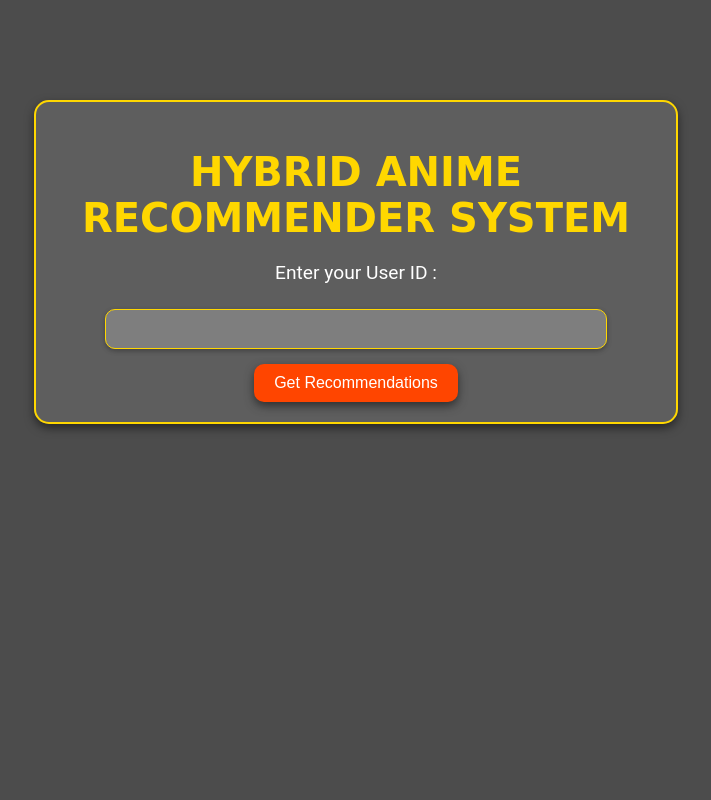
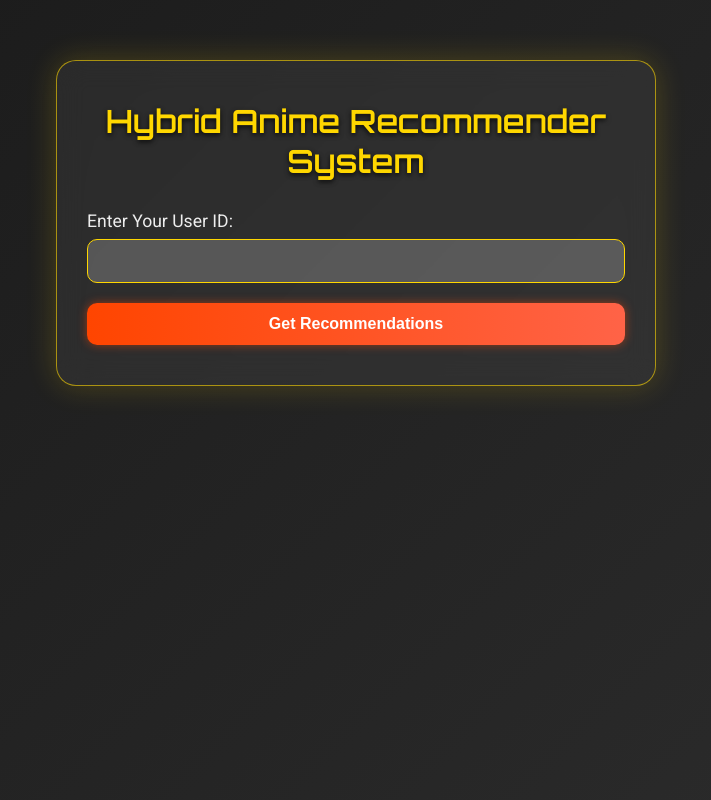
Before and after one commit to igopalakrishna/hybrid-recommender-system, a Flask app: page / in a window 1280 px wide. Shown: the whole page, without its empty margins (284-995 px from the left). Run offline with Flask 3, Linux system fonts and the light colour scheme.

Commit message:
dockerfile

```diff
--- a/app.py
+++ b/app.py
@@ -18,4 +18,4 @@ def home():
     return render_template('index.html' , recommendations=recommendations)
 
 if __name__=="__main__":
-    app.run(debug=True,host='0.0.0.0',port=5000)
+    app.run(debug=True,host='0.0.0.0',port=5001) #default:5000
--- a/static/style.css
+++ b/static/style.css
@@ -1,137 +1,146 @@
-/* General Styles */
-body {
+@import url("https://fonts.googleapis.com/css2?family=Orbitron:wght@600&family=Satisfy&family=Roboto&display=swap");
+
+/* Global Reset */
+* {
   margin: 0;
   padding: 0;
-  font-family: "Roboto", sans-serif;
-  /* background-image: url('https://wallpapercave.com/wp/wp6442841.jpg');  */
-  /* Anime-themed background */
-  background-size: cover;
-  background-position: center;
-  color: #ffffff;
+  box-sizing: border-box;
 }
 
-/* Overlay effect to make text readable */
-body::before {
-  content: "";
-  position: fixed;
-  top: 0;
-  left: 0;
-  width: 100%;
-  height: 100%;
-  background: rgba(0, 0, 0, 0.7); /* Black overlay with transparency */
-  z-index: -1;
+body {
+  font-family: "Roboto", sans-serif;
+  background: linear-gradient(135deg, #1a1a1a, #2c2c2c);
+  color: #fff;
+  min-height: 100vh;
+  display: flex;
+  justify-content: center;
+  align-items: flex-start;
+  padding: 60px 20px;
 }
 
-/* Form Container */
+/* Glassmorphism Container */
 .form-container {
-  width: 90%;
+  width: 100%;
   max-width: 600px;
-  margin: 100px auto;
-  padding: 20px;
-  background: rgba(255, 255, 255, 0.1); /* Semi-transparent background */
-  border-radius: 15px;
-  text-align: center;
-  box-shadow: 0 4px 10px rgba(0, 0, 0, 0.5);
-  border: 2px solid #ffd700; /* Gold border for elegance */
+  background: rgba(255, 255, 255, 0.06);
+  backdrop-filter: blur(14px);
+  border-radius: 20px;
+  border: 1px solid rgba(255, 215, 0, 0.6);
+  padding: 40px 30px;
+  box-shadow: 0 0 30px rgba(255, 215, 0, 0.2);
+  animation: slideUp 1s ease;
 }
 
-/* Heading Styles */
-.form-container h1 {
-  font-size: 2.5rem;
-  font-family: "Satisfy", cursive; /* Beautiful cursive font */
-  margin-bottom: 20px;
-  color: #ffd700; /* Gold heading */
+@keyframes slideUp {
+  from {
+    opacity: 0;
+    transform: translateY(40px);
+  }
+  to {
+    opacity: 1;
+    transform: translateY(0);
+  }
 }
 
-/* Form Elements */
+h1 {
+  font-family: "Orbitron", sans-serif;
+  color: #ffd700;
+  text-align: center;
+  font-size: 2rem;
+  margin-bottom: 30px;
+  text-shadow: 0 2px 5px rgba(0, 0, 0, 0.8);
+}
+
 label {
-  font-size: 1.2rem;
-  margin-bottom: 10px;
   display: block;
-  color: #ffffff;
+  font-size: 1.1rem;
+  margin-bottom: 8px;
+  color: #eee;
+  text-align: left;
 }
 
 input[type="number"] {
-  width: 80%;
-  padding: 10px;
-  margin: 15px 0;
+  width: 100%;
+  padding: 12px;
   font-size: 1rem;
+  border-radius: 10px;
   border: 1px solid #ffd700;
-  border-radius: 10px;
-  background: rgba(255, 255, 255, 0.2);
-  color: #ffffff;
-  text-align: center;
-  box-shadow: 0 2px 5px rgba(0, 0, 0, 0.3);
+  background-color: rgba(255, 255, 255, 0.2);
+  color: #fff;
+  margin-bottom: 20px;
+  transition: all 0.3s ease;
+}
+
+input[type="number"]:focus {
+  outline: none;
+  border-color: #ff6347;
+  background-color: rgba(255, 255, 255, 0.3);
 }
 
 button {
-  padding: 10px 20px;
+  width: 100%;
+  padding: 12px;
   font-size: 1rem;
-  color: #ffffff;
-  background: #ff4500; /* Vibrant orange button */
+  background: linear-gradient(to right, #ff4500, #ff6347);
   border: none;
   border-radius: 10px;
+  color: white;
+  font-weight: bold;
   cursor: pointer;
-  transition: background 0.3s ease;
-  box-shadow: 0 4px 10px rgba(0, 0, 0, 0.5);
+  transition: all 0.3s ease;
+  box-shadow: 0 0 10px rgba(255, 69, 0, 0.5);
 }
 
 button:hover {
-  background: #ffd700; /* Gold hover effect */
+  background: #ffd700;
+  color: black;
+  box-shadow: 0 0 15px rgba(255, 215, 0, 0.8);
 }
 
-/* Results Container */
 .results-container {
   margin-top: 30px;
-  text-align: left;
-  padding: 20px;
-  background: rgba(0, 0, 0, 0.5);
-  border-radius: 10px;
-  color: #ffd700; /* Gold text for results */
-  box-shadow: 0 4px 10px rgba(0, 0, 0, 0.5);
+  padding: 25px;
+  background: rgba(0, 0, 0, 0.6);
+  border-radius: 15px;
+  border-left: 4px solid #ffd700;
+  box-shadow: 0 0 10px rgba(255, 215, 0, 0.3);
 }
 
 .results-container h2 {
-  font-size: 1.5rem;
+  font-family: "Satisfy", cursive;
+  font-size: 1.6rem;
   margin-bottom: 15px;
-  color: #ffffff;
+  color: #fff;
 }
 
 .results-container ul {
   list-style-type: none;
-  padding: 0;
+  padding-left: 0;
 }
 
 .results-container li {
-  font-size: 1.2rem;
-  margin: 5px 0;
-  padding: 5px;
-  border-bottom: 1px solid #ffd700;
-  color: #ffffff;
+  font-size: 1.1rem;
+  margin-bottom: 8px;
+  padding-bottom: 4px;
+  border-bottom: 1px dashed #ffd700;
+  transition: color 0.2s ease;
 }
 
-/* Responsive Design */
-@media (max-width: 768px) {
+.results-container li:hover {
+  color: #ff6347;
+}
+
+/* Responsive */
+@media screen and (max-width: 600px) {
   .form-container {
-    margin: 50px auto;
-    padding: 15px;
+    padding: 30px 20px;
   }
 
-  .form-container h1 {
-    font-size: 2rem;
-  }
-
-  input[type="number"],
-  button {
-    font-size: 1rem;
-    padding: 8px;
+  h1 {
+    font-size: 1.6rem;
   }
 
   .results-container h2 {
     font-size: 1.3rem;
   }
-
-  .results-container li {
-    font-size: 1rem;
-  }
 }
--- a/templates/index.html
+++ b/templates/index.html
@@ -4,27 +4,26 @@
     <meta charset="UTF-8" />
     <meta name="viewport" content="width=device-width, initial-scale=1.0" />
     <link rel="stylesheet" href="/static/style.css" />
-    <title>HYBRID RECOMMNDER SYSTEM</title>
+    <title>Hybrid Anime Recommender</title>
   </head>
   <body>
     <div class="form-container">
-      <h1>HYBRID ANIME RECOMMENDER SYSTEM</h1>
+      <h1>Hybrid Anime Recommender System</h1>
       <form action="/" method="POST">
-        <label for="userID">Enter your User ID : </label>
+        <label for="userID">Enter Your User ID:</label>
         <input type="number" id="userID" name="userID" required />
         <button type="submit">Get Recommendations</button>
       </form>
 
       {% if recommendations %}
       <div class="results-container">
-        <h2>Your Anime Recommendations are :</h2>
+        <h2>Your Anime Recommendations:</h2>
         <ul>
           {% for anime in recommendations %}
           <li>{{ anime }}</li>
           {% endfor %}
         </ul>
       </div>
-
       {% endif %}
     </div>
   </body>
```
Also changed, not shown: 3 other files.
